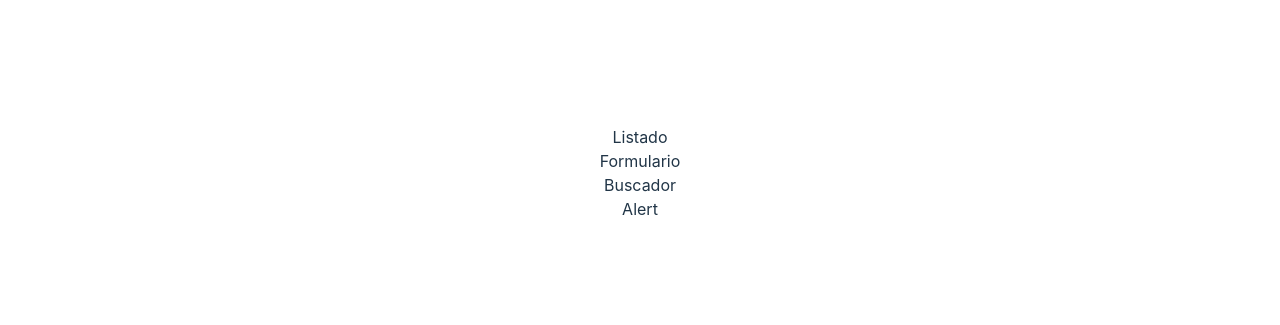
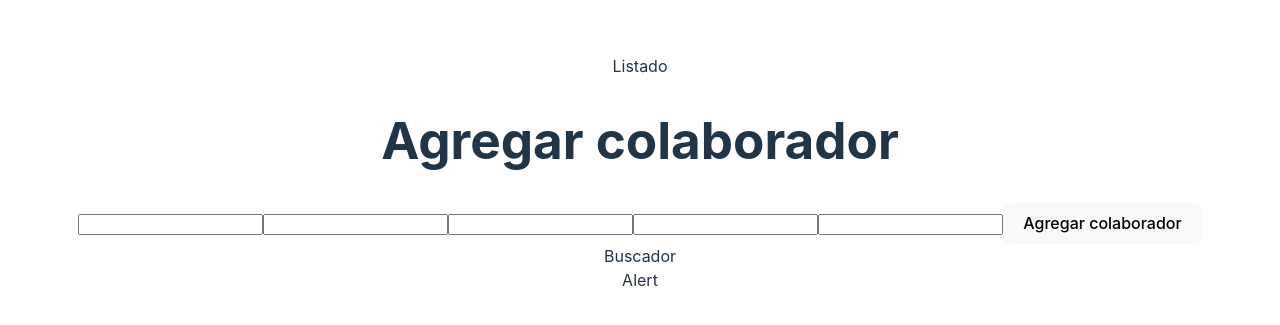
Before and after one commit to XavierMurillo/rederizacionDinamica, a React (Vite) app: page / in a window 1280 px wide. Shown: the part 227-552 px from the top of the page. Built offline with nearby package versions, Linux system fonts and the light colour scheme.

Commit message:
formulario

```diff
--- a/src/App.jsx
+++ b/src/App.jsx
@@ -2,7 +2,7 @@ import './App.css'
 import {Listado} from './components/Listado';
 import {Formulario} from './components/Formulario';
 import {Buscador} from './components/Buscador';
-;import {Alert} from './components/Alert'
+import {Alert} from './components/Alert';
 function App() {
 
   return (
--- a/src/components/Formulario.jsx
+++ b/src/components/Formulario.jsx
@@ -1,6 +1,29 @@
+import { useState } from "react"
 
 export const Formulario = () => {
+  const [nombre,setNombre] = useState("");
+  const [email,setEmail] = useState("");
+  const [edad,setEdad] = useState("");
+  const [cargo,setCargo] = useState("");
+  const [telefono, setTelefono] = useState("");
+
+  const handleSubmit = () =>{
+    event.preventDefault();
+    if(nombre=="" || email=="" || edad=="" || cargo=="" || telefono==""){
+      alert("AAA")
+    }
+  }
   return (
-    <div>Formulario</div>
+    <div>
+      <h1>Agregar colaborador</h1>
+      <form onSubmit={handleSubmit}>
+        <input name="nombre" id="nombre" onChange={(e)=>setNombre(e.target.value)} />
+        <input name="email" id="email" onChange={(e)=>setEmail(e.target.value)} />
+        <input name="edad" id="edad" onChange={(e)=>setEdad(e.target.value)} />
+        <input name="cargo" id="cargo" onChange={(e)=>setCargo(e.target.value)} />
+        <input name="telefono" id="telefono" onChange={(e)=>setTelefono(e.target.value)} />
+        <button>Agregar colaborador</button>
+      </form>
+    </div>
   )
 }
```
